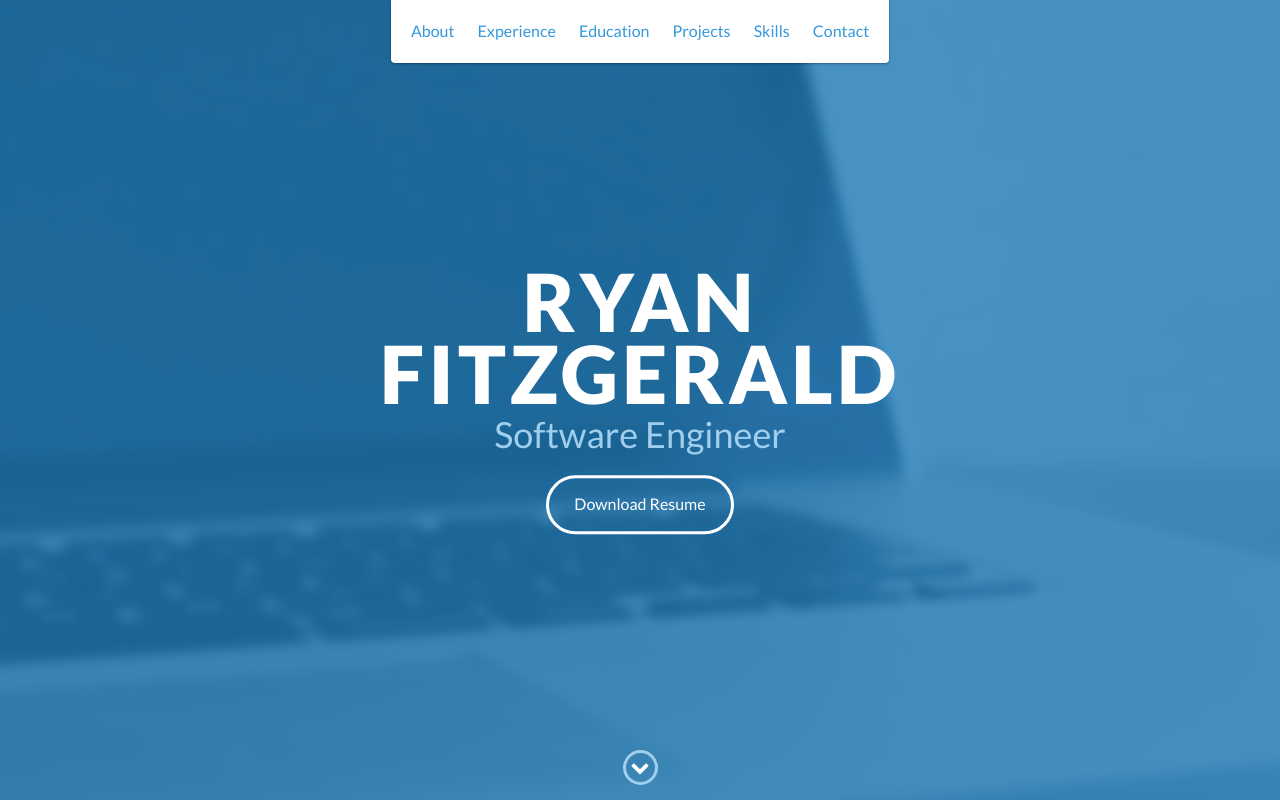
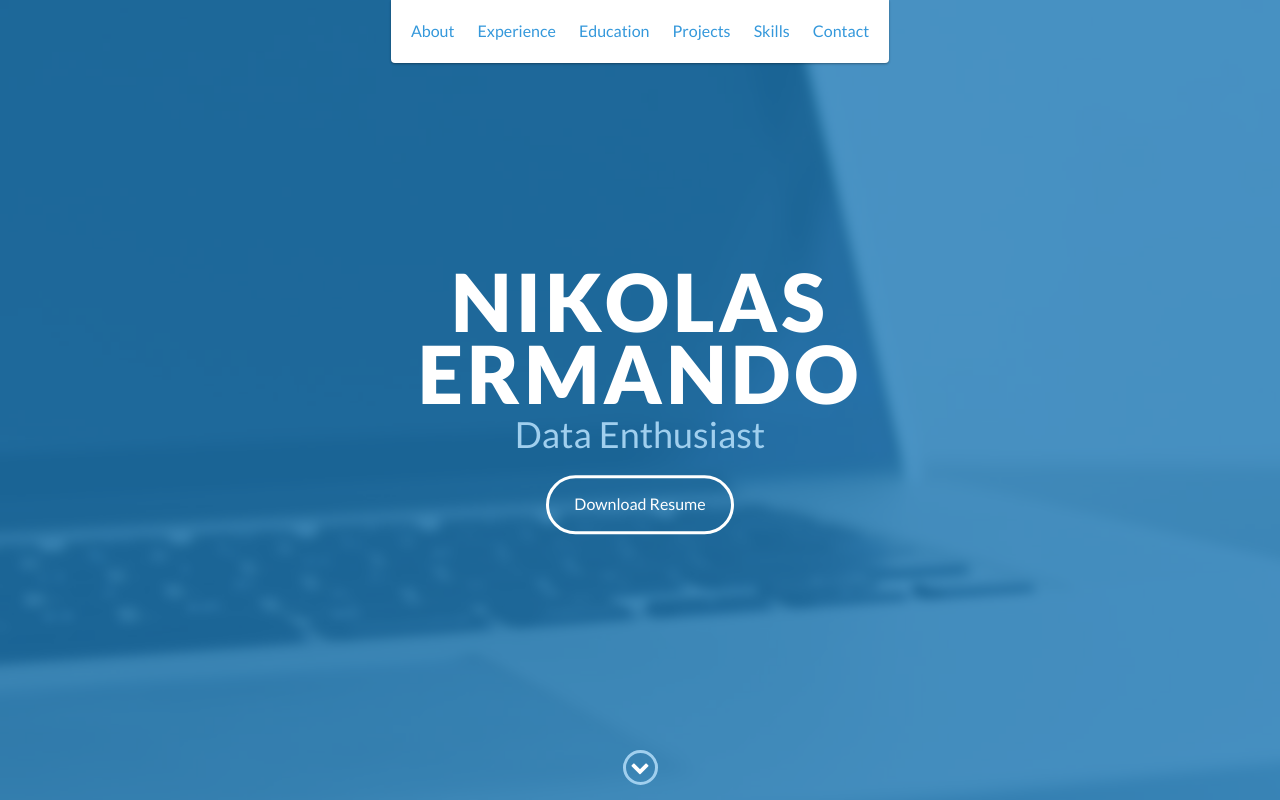
Before and after one commit to nikolasermando/portfolio, a website: page index.html in a window 1280 px wide. Shown: the top 800 px of the page. Drawn offline with nearby package versions, Linux system fonts and the light colour scheme.

Commit message:
Update index.html

```diff
--- a/index.html
+++ b/index.html
@@ -48,8 +48,8 @@
 
     <div id="lead">
         <div id="lead-content">
-            <h1>Ryan Fitzgerald</h1>
-            <h2>Software Engineer</h2>
+            <h1>Nikolas Ermando</h1>
+            <h2>Data Enthusiast</h2>
             <a href="#" class="btn-rounded-white">Download Resume</a>
         </div>
         <!-- End #lead-content -->
```
